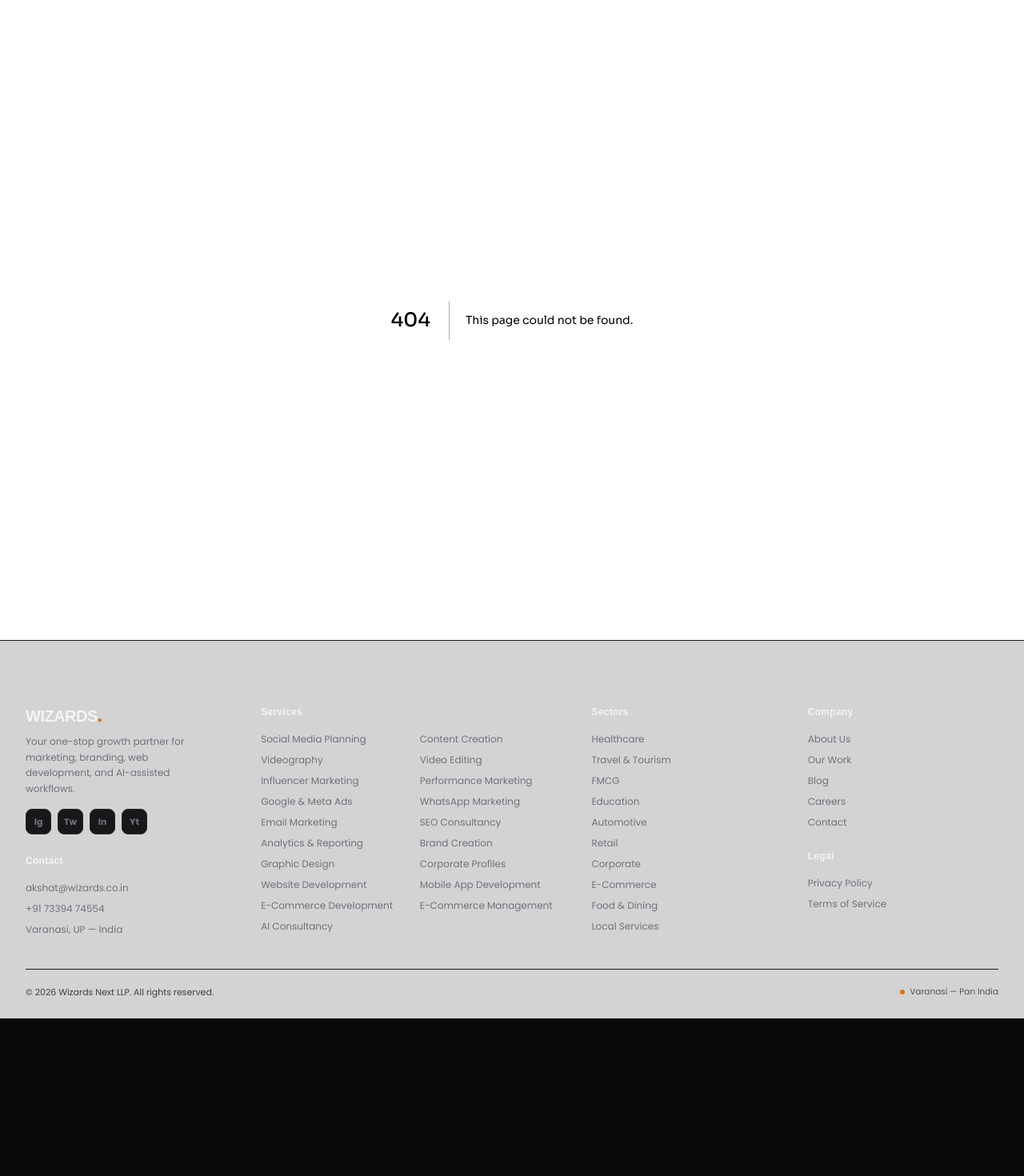
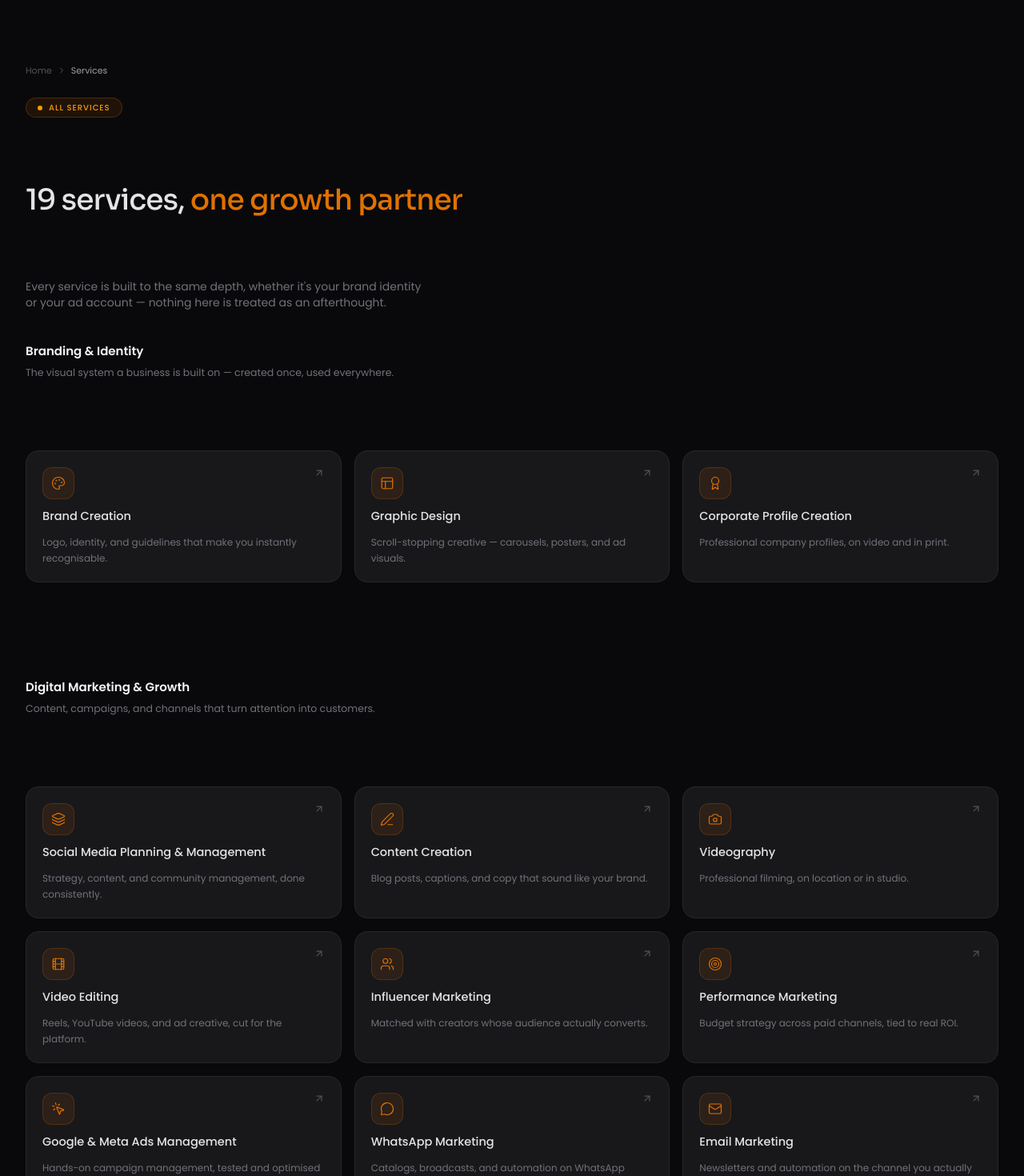
Before and after one commit to akshatwizard/wizards_next, a Next.js app: page /services in a window 1280 px wide. Before the commit this address had no page. Shown: the part 80-1550 px from the top of the page at 80% size. Before the commit the page ends 1353 px from the top, so only its background shows below. Built offline with nearby package versions, Linux system fonts and the light colour scheme.

Commit message:
Add files via upload

```diff
--- /dev/null
+++ b/src/app/services/page.tsx
@@ -0,0 +1,143 @@
+import { Metadata } from 'next'
+import Link from 'next/link'
+import { ChevronRight, ArrowUpRight } from 'lucide-react'
+import {
+    Palette, Layout, Award, Layers, PenLine, Camera, Film, Users, Target,
+    MousePointerClick, MessageCircle, Search, PieChart, Globe, Smartphone,
+    ShoppingCart, Boxes, Bot, Mail, LucideIcon,
+} from 'lucide-react'
+import { Section, Wrapper } from '@/components/ui/sections'
+import { FadeUp } from '@/components/ui/motion_components'
+import { SectionBadge } from '@/components/services/section_badge'
+
+export const metadata: Metadata = {
+    title: 'All Services | Wizards Next',
+    description: 'Branding, digital marketing, website development, and AI consultancy — every service Wizards Next offers, in one place.',
+}
+
+type ServiceItem = { slug: string; name: string; desc: string; Icon: LucideIcon }
+
+const PILLARS: { title: string; blurb: string; services: ServiceItem[] }[] = [
+    {
+        title: 'Branding & Identity',
+        blurb: 'The visual system a business is built on — created once, used everywhere.',
+        services: [
+            { slug: 'brand-designing', name: 'Brand Creation', desc: 'Logo, identity, and guidelines that make you instantly recognisable.', Icon: Palette },
+            { slug: 'graphic-designing', name: 'Graphic Design', desc: 'Scroll-stopping creative — carousels, posters, and ad visuals.', Icon: Layout },
+            { slug: 'corporate-profile-creation', name: 'Corporate Profile Creation', desc: 'Professional company profiles, on video and in print.', Icon: Award },
+        ],
+    },
+    {
+        title: 'Digital Marketing & Growth',
+        blurb: 'Content, campaigns, and channels that turn attention into customers.',
+        services: [
+            { slug: 'social-media', name: 'Social Media Planning & Management', desc: 'Strategy, content, and community management, done consistently.', Icon: Layers },
+            { slug: 'content-creation', name: 'Content Creation', desc: 'Blog posts, captions, and copy that sound like your brand.', Icon: PenLine },
+            { slug: 'videography', name: 'Videography', desc: 'Professional filming, on location or in studio.', Icon: Camera },
+            { slug: 'video-editing', name: 'Video Editing', desc: 'Reels, YouTube videos, and ad creative, cut for the platform.', Icon: Film },
+            { slug: 'influencer-marketing', name: 'Influencer Marketing', desc: 'Matched with creators whose audience actually converts.', Icon: Users },
+            { slug: 'performance-marketing', name: 'Performance Marketing', desc: 'Budget strategy across paid channels, tied to real ROI.', Icon: Target },
+            { slug: 'google-meta-ads-management', name: 'Google & Meta Ads Management', desc: 'Hands-on campaign management, tested and optimised weekly.', Icon: MousePointerClick },
+            { slug: 'whatsapp-marketing', name: 'WhatsApp Marketing', desc: 'Catalogs, broadcasts, and automation on WhatsApp Business.', Icon: MessageCircle },
+            { slug: 'email-marketing', name: 'Email Marketing', desc: 'Newsletters and automation on the channel you actually own.', Icon: Mail },
+            { slug: 'seo-consultancy', name: 'SEO Consultancy', desc: 'SEO built for how search actually works in your market.', Icon: Search },
+            { slug: 'analytics-reporting', name: 'Analytics & Reporting', desc: 'Clear dashboards and plain-language monthly reporting.', Icon: PieChart },
+        ],
+    },
+    {
+        title: 'Website, Technology & AI',
+        blurb: 'The technical foundation — built, launched, and kept running.',
+        services: [
+            { slug: 'website-development', name: 'Website Development', desc: 'Fast, conversion-focused websites on modern frameworks.', Icon: Globe },
+            { slug: 'app-dev', name: 'Mobile App Development', desc: 'iOS and Android apps built for a real business goal.', Icon: Smartphone },
+            { slug: 'ecommerce-development', name: 'E-Commerce Website Development', desc: 'Online stores built to actually sell.', Icon: ShoppingCart },
+            { slug: 'ecommerce-management', name: 'E-Commerce Business Management', desc: 'Keeping your store running well after launch.', Icon: Boxes },
+            { slug: 'ai-consultancy', name: 'AI Consultancy', desc: 'Helping your team adopt the AI workflow we run ourselves.', Icon: Bot },
+        ],
+    },
+]
+
+const TOTAL = PILLARS.reduce((n, p) => n + p.services.length, 0)
+
+function ServiceCard({ service }: { service: ServiceItem }) {
+    const { Icon, name, desc, slug } = service
+    return (
+        <Link
+            href={`/services/${slug}`}
+            className="group bg-zinc-900 border border-zinc-800 hover:border-amber-600/30 rounded-2xl p-5 transition-colors flex flex-col gap-3 h-full"
+        >
+            <div className="flex items-start justify-between">
+                <div className="w-10 h-10 rounded-xl flex items-center justify-center border bg-amber-600/10 border-amber-600/20 shrink-0">
+                    <Icon size={18} className="text-amber-600" strokeWidth={1.6} />
+                </div>
+                <ArrowUpRight size={14} className="text-zinc-600 group-hover:text-amber-600 transition-colors" />
+            </div>
+            <p className="text-zinc-200 text-[14.5px] font-medium group-hover:text-amber-600 transition-colors leading-snug">{name}</p>
+            <p className="text-zinc-500 text-[12px] font-light leading-relaxed">{desc}</p>
+        </Link>
+    )
+}
+
+export default function ServicesPage() {
+    return (
+        <main>
+            <Section>
+                <Wrapper className="pb-0!">
+                    <FadeUp delay={0}>
+                        <div className="flex items-center gap-1.5 text-[11px] text-zinc-600 mb-6">
+                            <Link href="/" className="hover:text-zinc-400 transition-colors">Home</Link>
+                            <ChevronRight size={12} />
+                            <span className="text-zinc-400">Services</span>
+                        </div>
+                        <SectionBadge label="All Services" />
+                    </FadeUp>
+                    <FadeUp delay={0.08}>
+                        <h1 className="tracking-tight text-zinc-200 leading-tight mb-3 lg:text-4xl text-3xl font-medium max-w-2xl">
+                            {TOTAL} services, <span className="text-amber-600 font-sora!">one growth partner</span>
+                        </h1>
+                    </FadeUp>
+                    <FadeUp delay={0.15}>
+                        <p className="text-zinc-500 text-sm font-light max-w-lg">
+                            Every service is built to the same depth, whether it&apos;s your brand identity or your ad account — nothing here is treated as an afterthought.
+                        </p>
+                    </FadeUp>
+                </Wrapper>
+            </Section>
+
+            {PILLARS.map((pillar, pi) => (
+                <Section key={pillar.title}>
+                    <Wrapper className={pi === 0 ? "lg:pt-10 md:pt-8 pt-6" : "lg:py-10 md:py-8 py-6"}>
+                        <FadeUp className="mb-6">
+                            <p className="text-zinc-100 font-semibold text-[15px] mb-1.5">{pillar.title}</p>
+                            <p className="text-zinc-500 text-[12.5px] font-light">{pillar.blurb}</p>
+                        </FadeUp>
+                        <div className="grid sm:grid-cols-2 lg:grid-cols-3 gap-4">
+                            {pillar.services.map((svc, i) => (
+                                <FadeUp key={svc.slug} delay={Math.min(i * 0.05, 0.3)}>
+                                    <ServiceCard service={svc} />
+                                </FadeUp>
+                            ))}
+                        </div>
+                    </Wrapper>
+                </Section>
+            ))}
+
+            <Section>
+                <Wrapper className="lg:py-12 md:py-10 py-8">
+                    <FadeUp className="bg-zinc-900 border border-zinc-800 rounded-2xl p-8 text-center">
+                        <p className="text-zinc-200 text-lg font-medium mb-2">Not sure which service you need?</p>
+                        <p className="text-zinc-500 text-[13px] font-light mb-5 max-w-md mx-auto">
+                            Tell us what you&apos;re trying to achieve and we&apos;ll point you at the right one.
+                        </p>
+                        <Link
+                            href="/contact"
+                            className="inline-flex items-center gap-1.5 bg-amber-600 hover:bg-amber-500 text-black text-[12.5px] font-semibold px-5 py-2.5 rounded-lg transition-colors"
+                        >
+                            Get in touch →
+                        </Link>
+                    </FadeUp>
+                </Wrapper>
+            </Section>
+        </main>
+    )
+}
--- a/src/components/services.tsx
+++ b/src/components/services.tsx
@@ -1,97 +1,60 @@
-"use client"
-import React, { useState, useRef } from 'react'
 import { Section, Wrapper } from './ui/sections'
-import { Service, services } from '@/constant/services'
 import { FadeUp } from './ui/motion_components'
 import Link from 'next/link'
+import {
+    Palette, Layout, Award, Layers, PenLine, Camera, Film, Users, Target,
+    MousePointerClick, MessageCircle, Search, PieChart, Globe, Smartphone,
+    ShoppingCart, Boxes, Bot, Mail, ArrowUpRight, LucideIcon,
+} from 'lucide-react'
 
+type ServiceItem = { slug: string; name: string; desc: string; Icon: LucideIcon }
 
-function ServiceCard({ service }: { service: Service }) {
-    const [hovered, setHovered] = useState(false)
-    const videoRef = useRef<HTMLVideoElement>(null)
-    const { Icon, name, desc, tags, video } = service
+const ALL_SERVICES: ServiceItem[] = [
+    { slug: 'brand-designing', name: 'Brand Creation', desc: 'Logo, identity, and guidelines that make you instantly recognisable.', Icon: Palette },
+    { slug: 'graphic-designing', name: 'Graphic Design', desc: 'Scroll-stopping creative — carousels, posters, and ad visuals.', Icon: Layout },
+    { slug: 'corporate-profile-creation', name: 'Corporate Profile Creation', desc: 'Professional company profiles, on video and in print.', Icon: Award },
+    { slug: 'social-media', name: 'Social Media Planning & Management', desc: 'Strategy, content, and community management, done consistently.', Icon: Layers },
+    { slug: 'content-creation', name: 'Content Creation', desc: 'Blog posts, captions, and copy that sound like your brand.', Icon: PenLine },
+    { slug: 'videography', name: 'Videography', desc: 'Professional filming, on location or in studio.', Icon: Camera },
+    { slug: 'video-editing', name: 'Video Editing', desc: 'Reels, YouTube videos, and ad creative, cut for the platform.', Icon: Film },
+    { slug: 'influencer-marketing', name: 'Influencer Marketing', desc: 'Matched with creators whose audience actually converts.', Icon: Users },
+    { slug: 'performance-marketing', name: 'Performance Marketing', desc: 'Budget strategy across paid channels, tied to real ROI.', Icon: Target },
+    { slug: 'google-meta-ads-management', name: 'Google & Meta Ads Management', desc: 'Hands-on campaign management, tested and optimised weekly.', Icon: MousePointerClick },
+    { slug: 'whatsapp-marketing', name: 'WhatsApp Marketing', desc: 'Catalogs, broadcasts, and automation on WhatsApp Business.', Icon: MessageCircle },
+    { slug: 'email-marketing', name: 'Email Marketing', desc: 'Newsletters and automation on the channel you actually own.', Icon: Mail },
+    { slug: 'seo-consultancy', name: 'SEO Consultancy', desc: 'SEO built for how search actually works in your market.', Icon: Search },
+    { slug: 'analytics-reporting', name: 'Analytics & Reporting', desc: 'Clear dashboards and plain-language monthly reporting.', Icon: PieChart },
+    { slug: 'website-development', name: 'Website Development', desc: 'Fast, conversion-focused websites on modern frameworks.', Icon: Globe },
+    { slug: 'app-dev', name: 'Mobile App Development', desc: 'iOS and Android apps built for a real business goal.', Icon: Smartphone },
+    { slug: 'ecommerce-development', name: 'E-Commerce Website Development', desc: 'Online stores built to actually sell.', Icon: ShoppingCart },
+    { slug: 'ecommerce-management', name: 'E-Commerce Business Management', desc: 'Keeping your store running well after launch.', Icon: Boxes },
+    { slug: 'ai-consultancy', name: 'AI Consultancy', desc: 'Helping your team adopt the AI workflow we run ourselves.', Icon: Bot },
+]
 
-    const startVideo = () => {
-        setHovered(true)
-        if (videoRef.current) {
-            videoRef.current.currentTime = 0
-            videoRef.current.play().catch(() => { })
-        }
-    }
+function ServiceCard({ service }: { service: ServiceItem }) {
+    const { Icon, name, desc, slug } = service
+    return (
+        <Link
+            href={`/services/${slug}`}
+            className="group h-full relative bg-zinc-900 lg:p-6 md:p-5 p-4 flex flex-col gap-3.5 transition-colors duration-200 hover:bg-zinc-800/60"
+        >
+            <div className="absolute top-0 left-0 right-0 h-0.5 bg-zinc-700/50 group-hover:bg-amber-600 transition-colors duration-300" />
 
-    const stopVideo = () => {
-        setHovered(false)
-        if (videoRef.current) {
-            videoRef.current.pause()
-            videoRef.current.currentTime = 0
-        }
-    }
+            <div className="w-10 h-10 rounded-xl flex items-center justify-center border bg-amber-600/10 border-amber-600/20 shrink-0">
+                <Icon size={18} className="text-amber-600" strokeWidth={1.6} />
+            </div>
 
-    return (
-        <div
-            onMouseEnter={startVideo}
-            onMouseLeave={stopVideo}
-            onTouchStart={startVideo}
-            onTouchEnd={stopVideo}
-            className="h-full relative bg-zinc-900 lg:p-7 md:p-5 p-4 flex flex-col gap-4 transition-colors duration-200 hover:bg-zinc-800/60 cursor-default overflow-hidden"
-        >
-            {/* Amber top accent bar */}
-            <div className={`absolute top-0 left-0 right-0 h-0.5 transition-colors duration-300 z-10 ${hovered ? "bg-amber-600" : "bg-zinc-700/50"}`} />
-
-            {/* Video overlay */}
-            {video && (
-                <>
-                    <video
-                        ref={videoRef}
-                        src={video}
-                        muted
-                        loop
-                        playsInline
-                        preload="metadata"
-                        className={`absolute inset-0 w-full h-full object-cover z-0 transition-opacity duration-500 ${hovered ? 'opacity-100' : 'opacity-0'}`}
-                    />
-                    {/* Scrim — darker so the centered label pops */}
-                    <div className={`absolute inset-0 z-0 transition-opacity duration-500 bg-black/70 ${hovered ? 'opacity-100' : 'opacity-0'}`} />
-                </>
-            )}
-
-            {/* Content — hidden when video is playing */}
-            <div className={`relative z-10 flex flex-col gap-4 h-full transition-opacity duration-300 ${hovered && video ? 'opacity-0 pointer-events-none' : 'opacity-100'}`}>
-                {/* Icon */}
-                <div className="w-11 h-11 rounded-xl flex items-center justify-center border bg-amber-600/10 border-amber-600/20">
-                    <Icon size={20} className="text-amber-600" strokeWidth={1.6} />
-                </div>
-
-                {/* Title */}
-                <h3 className="lg:text-xl md:text-lg text-zinc-200 leading-snug tracking-tight">
+            <div className="flex items-start justify-between gap-2">
+                <h3 className="text-[15px] text-zinc-200 leading-snug tracking-tight font-medium">
                     {name}
                 </h3>
-
-                {/* Description */}
-                <p className="text-[12.5px] text-zinc-500 leading-relaxed font-light flex-1">
-                    {desc}
-                </p>
-
-                {/* Tags */}
-                <div className="flex flex-wrap gap-1.5">
-                    {tags.map((tag) => (
-                        <span key={tag} className="text-[10.5px] px-2 py-0.5 rounded border bg-zinc-950 border-zinc-700/60 text-zinc-500">
-                            {tag}
-                        </span>
-                    ))}
-                </div>
+                <ArrowUpRight size={14} className="text-zinc-600 group-hover:text-amber-600 shrink-0 mt-0.5 opacity-0 group-hover:opacity-100 -translate-x-1 group-hover:translate-x-0 transition-all duration-200" />
             </div>
 
-            {/* Centered label shown over video */}
-            {video && (
-                <div className={`absolute inset-0 z-20 flex flex-col items-center justify-center gap-2 transition-opacity duration-300 ${hovered ? 'opacity-100' : 'opacity-0 pointer-events-none'}`}>
-                    <div className="w-11 h-11 rounded-xl flex items-center justify-center border bg-amber-600/20 border-amber-600/40">
-                        <Icon size={20} className="text-amber-500" strokeWidth={1.6} />
-                    </div>
-                    <p className="text-sm font-semibold text-zinc-100 tracking-tight">{name}</p>
-                </div>
-            )}
-        </div>
+            <p className="text-[12px] text-zinc-500 leading-relaxed font-light">
+                {desc}
+            </p>
+        </Link>
     )
 }
 
@@ -115,14 +78,14 @@
 
                     <p className="text-zinc-500 text-[13.5px] leading-relaxed font-light max-w-xl">
                         From building your identity to running high-converting ad campaigns —
-                        we cover the full digital spectrum so you don't have to juggle
+                        we cover the full digital spectrum so you don&apos;t have to juggle
                         multiple agencies.
                     </p>
                 </FadeUp>
 
                 <div className="grid md:grid-cols-3 grid-cols-1 gap-px border border-zinc-800 rounded-2xl overflow-hidden">
-                    {services.map((svc, idx) => (
-                        <FadeUp delay={idx * 0.1} key={svc.name} className="h-full">
+                    {ALL_SERVICES.map((svc, idx) => (
+                        <FadeUp delay={Math.min(idx * 0.04, 0.4)} key={svc.slug} className="h-full">
                             <ServiceCard service={svc} />
                         </FadeUp>
                     ))}
@@ -130,7 +93,7 @@
 
                 <FadeUp delay={0.2} className="flex items-center justify-between pt-4">
                     <span className="text-zinc-600 text-xs">
-                        9 services · Varanasi &amp; Pan-India
+                        {ALL_SERVICES.length} services · Varanasi &amp; Pan-India
                     </span>
                     <Link
                         href="/services"
```
